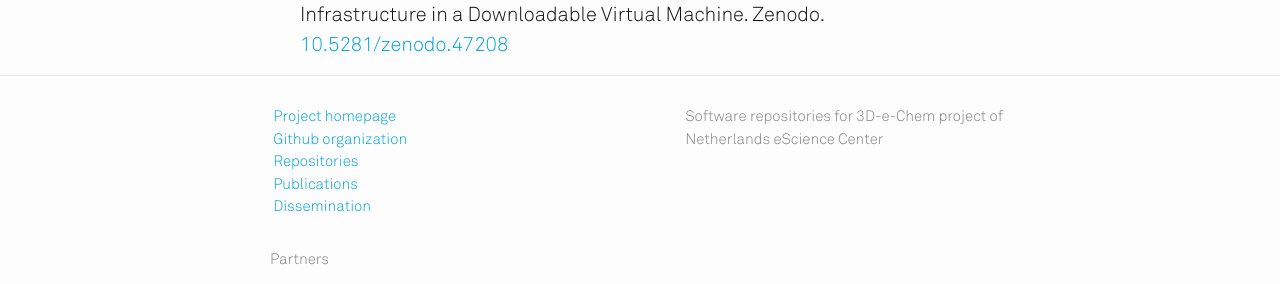
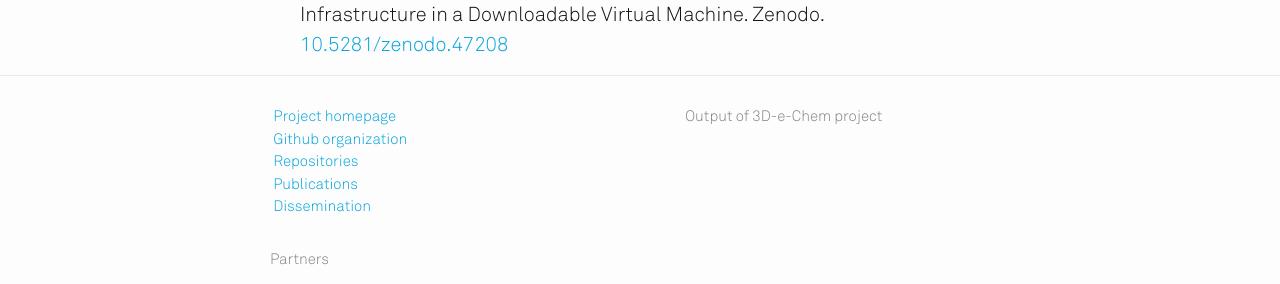
Before and after one commit to 3D-e-Chem/3D-e-Chem.github.io, a Jekyll site: the page built from index.html, in a window 1280 px wide. Shown: the part 1804-2088 px from the top of the page. Built offline with Jekyll 4.4.1, drawn with Linux system fonts in a browser that asks for light colours; a style sheet for code colours, icons or effects is not loaded; grey boxes are pictures that could not be loaded.

Commit message:
Update site description and de-dup.

```diff
--- a/_config.yml
+++ b/_config.yml
@@ -1,11 +1,9 @@
 baseurl: ''
 created_at: 2015-10-02 12:46:14+00:00
-description: Software repositories for 3D-e-Chem project of Netherlands eScience Center
+description: Output of 3D-e-Chem project
 excludes:
-- README.md
-- utils
-keep_files:
-- assets
+  - README.md
+  - utils
 markdown: kramdown
 partners:
   - logo_url: https://www.esciencecenter.nl/img/pressroom/ESCIENCE_logo_C_nl_cyanblack.jpg
@@ -23,6 +21,7 @@ urls:
   project: https://www.esciencecenter.nl/project/3d-e-chem
   organization: https://github.com/3D-e-Chem
 keep_files:
+  - assets
   - updates
 collections:
   repos:
```
